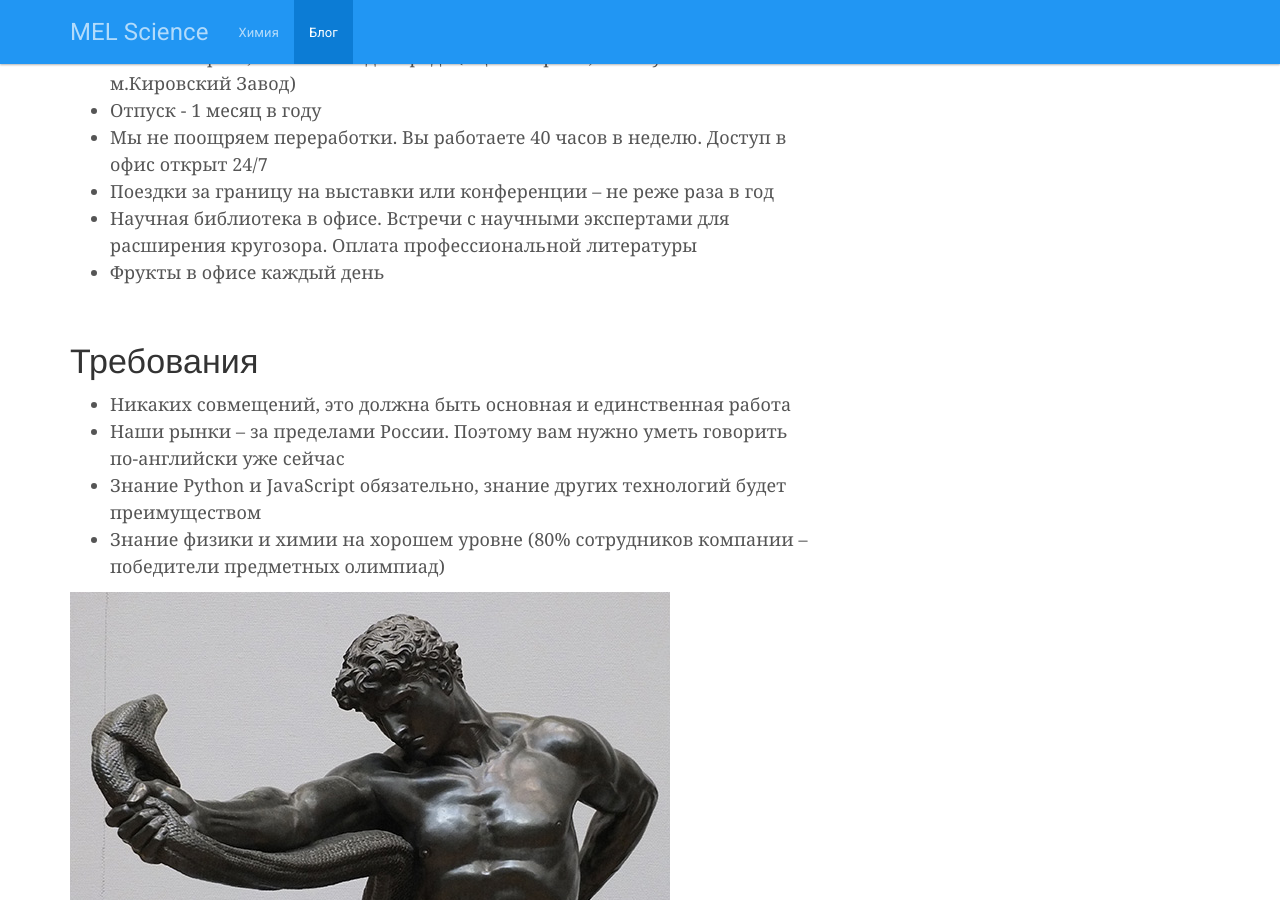
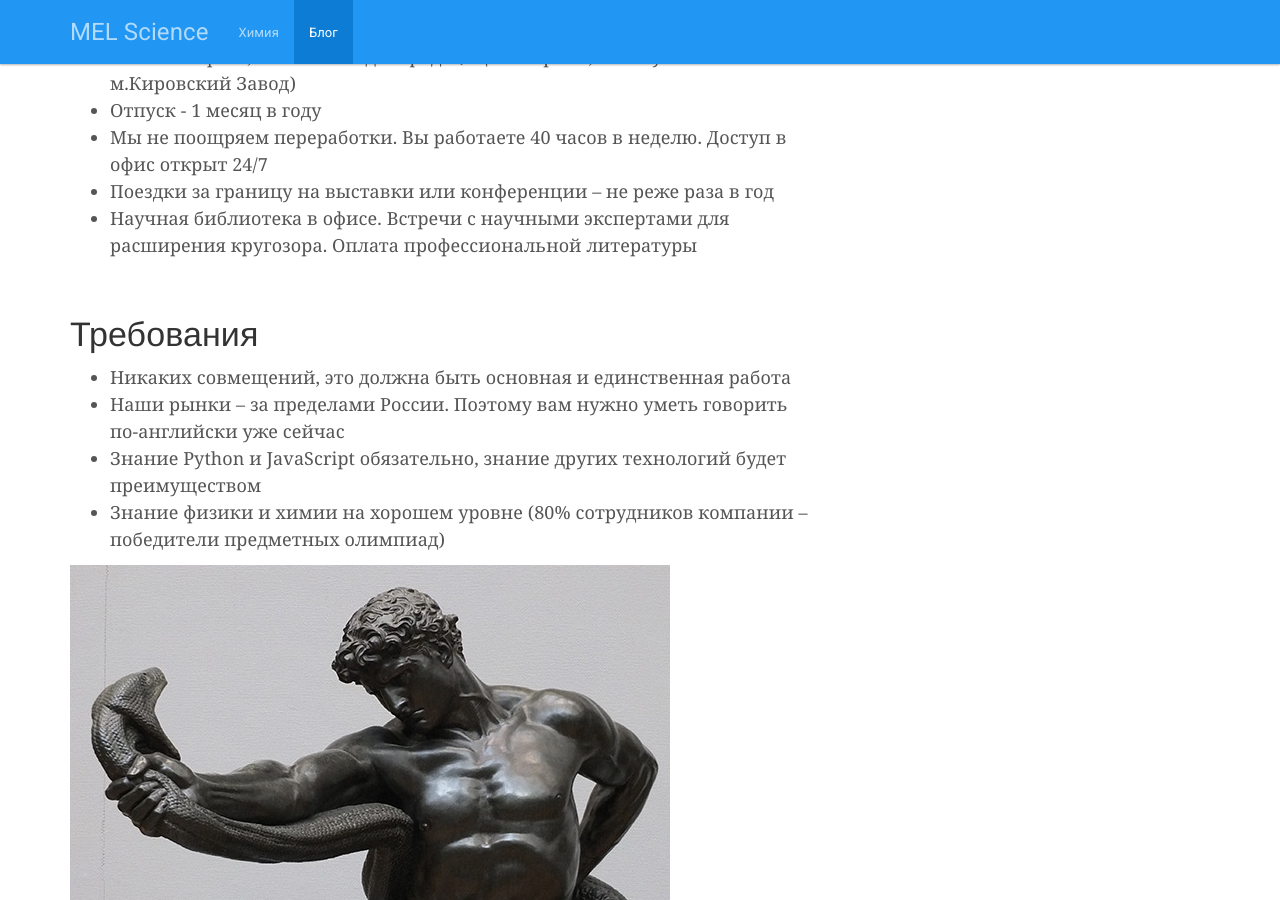
Before and after one commit to MELScience/blog.melscience.com, a Jekyll site: the page built from ru/2014-12-29-web-developer.md, in a window 1280 px wide and 900 px high, scrolled down 820 px. Built offline with Jekyll 4.4.1, drawn with Linux system fonts in a browser that asks for light colours; nearby versions of some CDN libraries; comment, search, counter and statistics services are not loaded.

Commit message:
Russian web dev text update

```diff
--- a/ru/2014-12-29-web-developer.md
+++ b/ru/2014-12-29-web-developer.md
@@ -27,7 +27,6 @@ publish-status: published
 * Мы не поощряем переработки. Вы работаете 40 часов в неделю. Доступ в офис открыт 24/7
 * Поездки за границу на выставки или конференции – не реже раза в год
 * Научная библиотека в офисе. Встречи с научными экспертами для расширения кругозора. Оплата профессиональной литературы
-* Фрукты в офисе каждый день
 
 <br>
 
```
